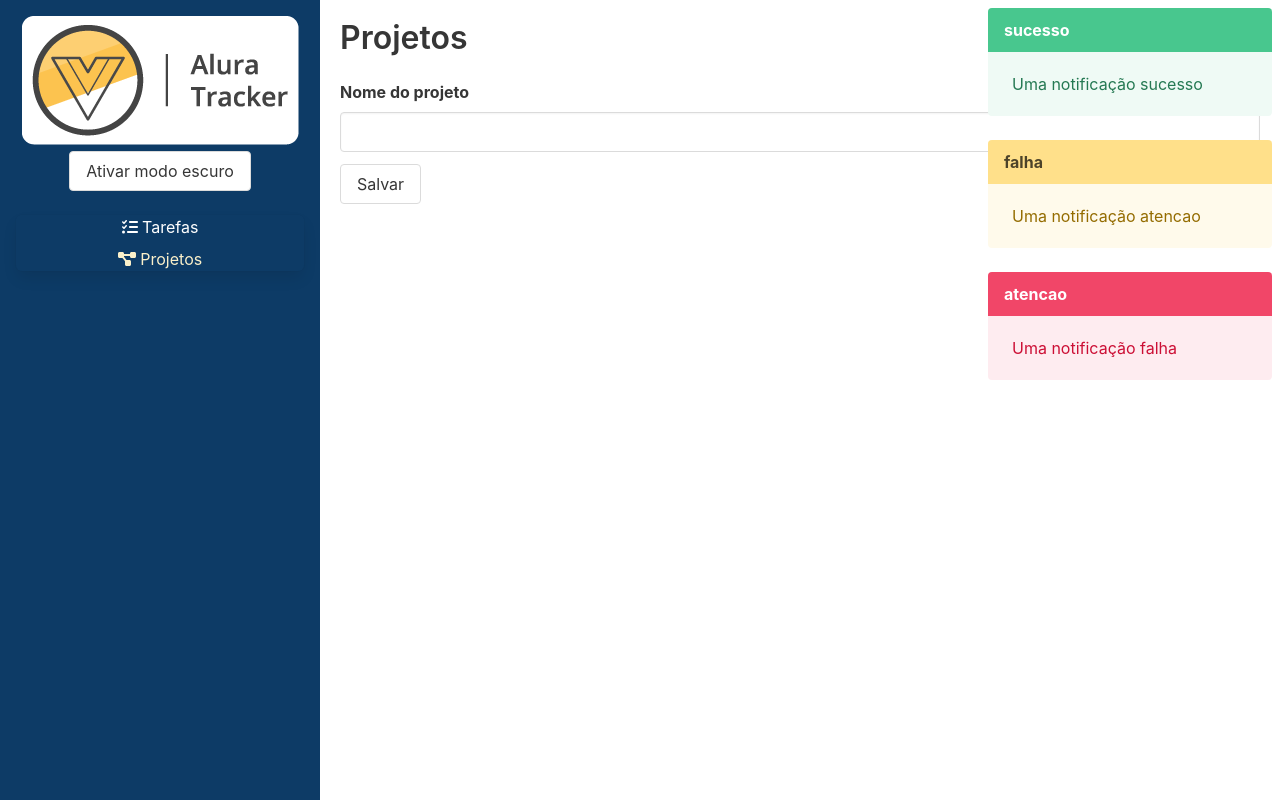
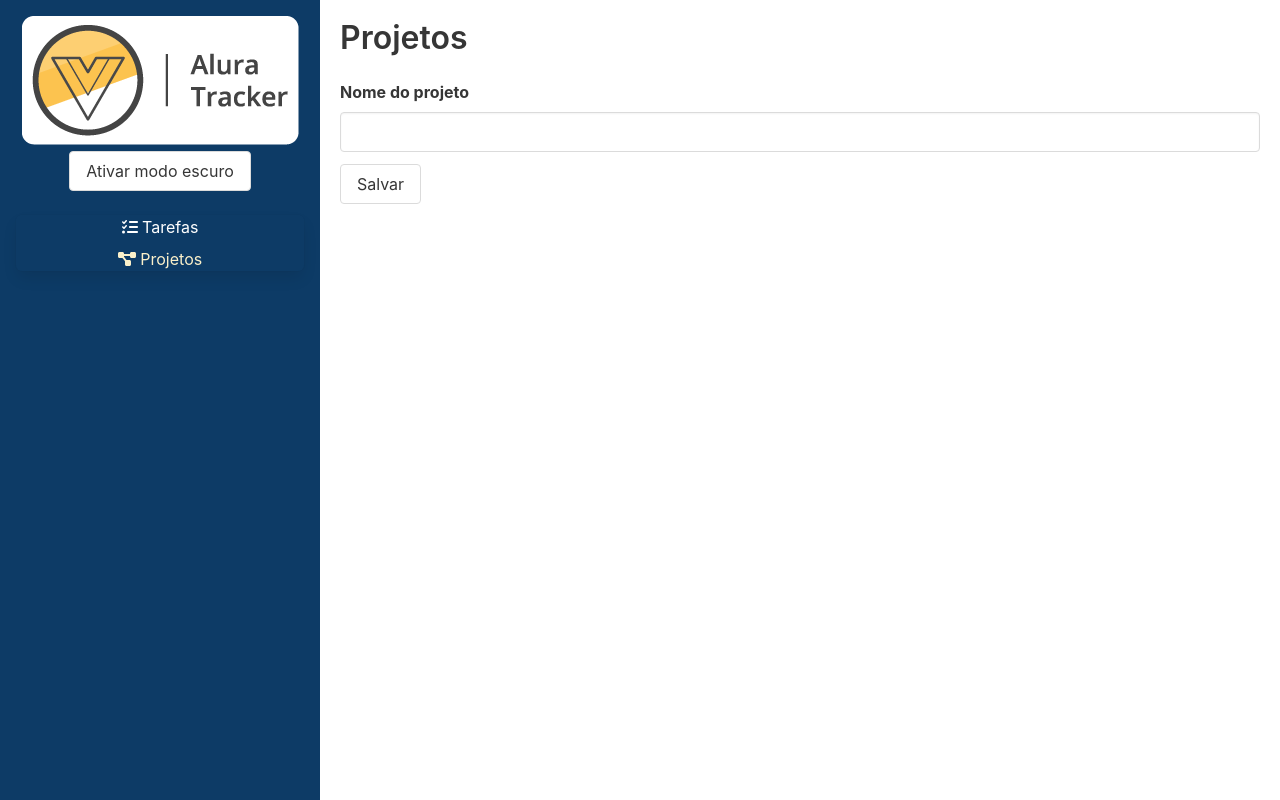
Before and after one commit to rjgdias/aprendendo-vue, a Vue app: page /#/projetos/1 in a window 1280 px wide. Built offline with nearby package versions, Linux system fonts and the light colour scheme.

Commit message:
Andamento

```diff
--- a/src/store/index.ts
+++ b/src/store/index.ts
@@ -1,8 +1,8 @@
-import { INotificacao, TipoNotificacao } from "@/interfaces/INotificacao";
+import { INotificacao } from "@/interfaces/INotificacao";
 import IProjeto from "@/interfaces/IProjeto";
 import { InjectionKey } from "vue";
 import { createStore, Store, useStore as vuexUseStore } from "vuex";
-import { ADICIONA_PROJETO, ALTERA_PROJETO, EXCLUIR_PROJETO } from "./tipo-mutacoes";
+import { ADICIONA_PROJETO, ALTERA_PROJETO, EXCLUIR_PROJETO, NOTIFICAR } from "./tipo-mutacoes";
 
 interface Estado {
     projetos: IProjeto[],
@@ -14,26 +14,7 @@
 export const store = createStore<Estado>({
     state: {
         projetos: [],
-        notificacoes: [
-            {
-                id: 1,
-                texto: 'Uma notificação sucesso',
-                titulo: 'sucesso',
-                tipo: TipoNotificacao.SUCESSO
-            },
-            {
-                id: 2,
-                texto: 'Uma notificação atencao',
-                titulo: 'falha',
-                tipo: TipoNotificacao.ATENCAO
-            },
-            {
-                id: 3,
-                texto: 'Uma notificação falha',
-                titulo: 'atencao',
-                tipo: TipoNotificacao.FALHA
-            }
-        ]
+        notificacoes: []
     },
     mutations: {
         [ADICIONA_PROJETO](state, nomeDoProjeto: string) {
@@ -51,6 +32,13 @@
         // eslint-disable-next-line
         [EXCLUIR_PROJETO](state, id: string) {
             state.projetos = state.projetos.filter(proj => proj.id != id)
+        },
+        [NOTIFICAR](state, NovaNotificacao: INotificacao) {
+            NovaNotificacao.id = new Date().getTime();
+            state.notificacoes.push(NovaNotificacao)
+            setTimeout(()=>{
+                state.notificacoes = state.notificacoes.filter(notificacao => notificacao.id != NovaNotificacao.id)
+            },3000)
         }
     }
 })
--- a/src/store/tipo-mutacoes.ts
+++ b/src/store/tipo-mutacoes.ts
@@ -1,3 +1,5 @@
 export const ADICIONA_PROJETO = 'ADICIONA_PROJETO'
 export const ALTERA_PROJETO = 'ALTERA_PROJETO'
 export const EXCLUIR_PROJETO = 'EXCLUIR_PROJETO'
+
+export const NOTIFICAR = 'NOTIFICAR'
--- a/src/views/Projetos/Formulario.vue
+++ b/src/views/Projetos/Formulario.vue
@@ -16,7 +16,8 @@
 <script lang="ts">
 import { defineComponent } from 'vue';
 import { useStore } from '@/store';
-import { ALTERA_PROJETO, ADICIONA_PROJETO } from '@/store/tipo-mutacoes';
+import { ALTERA_PROJETO, ADICIONA_PROJETO, NOTIFICAR } from '@/store/tipo-mutacoes';
+import { TipoNotificacao } from '@/interfaces/INotificacao';
 export default defineComponent({
     // eslint-disable-next-line vue/multi-word-component-names
     name: 'Formulario',
@@ -46,9 +47,13 @@
                 })
             }else{
                 this.store.commit(ADICIONA_PROJETO, this.nomeDoProjeto)
-
             }
             this.nomeDoProjeto = '';
+            this.store.commit(NOTIFICAR,{
+                titulo: 'Novo projeto foi salvo',
+                texto: 'Pronto, seu projeto está disponível',
+                tipo: TipoNotificacao.SUCESSO
+            })
             this.$router.push('/projetos')
         }
     },
```
